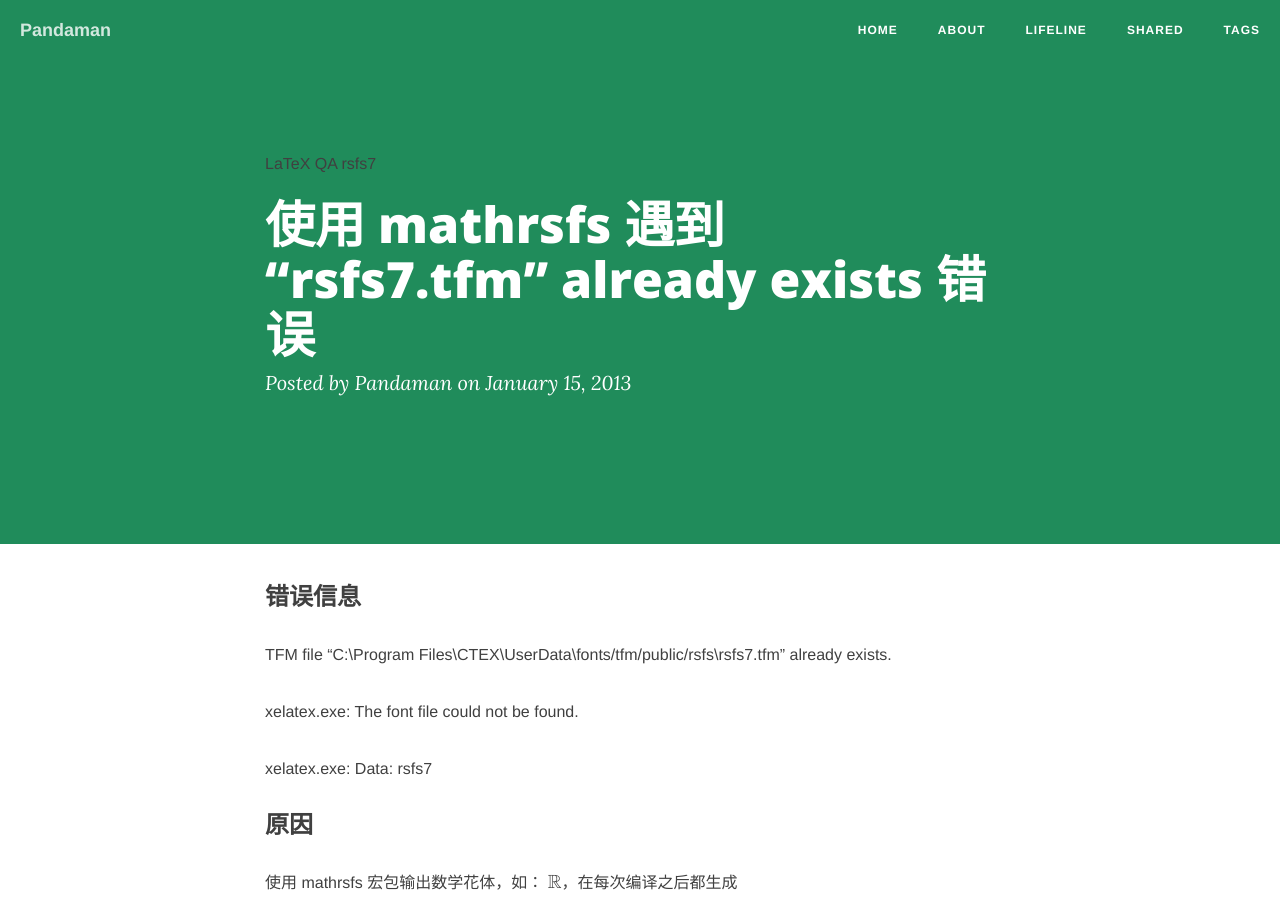
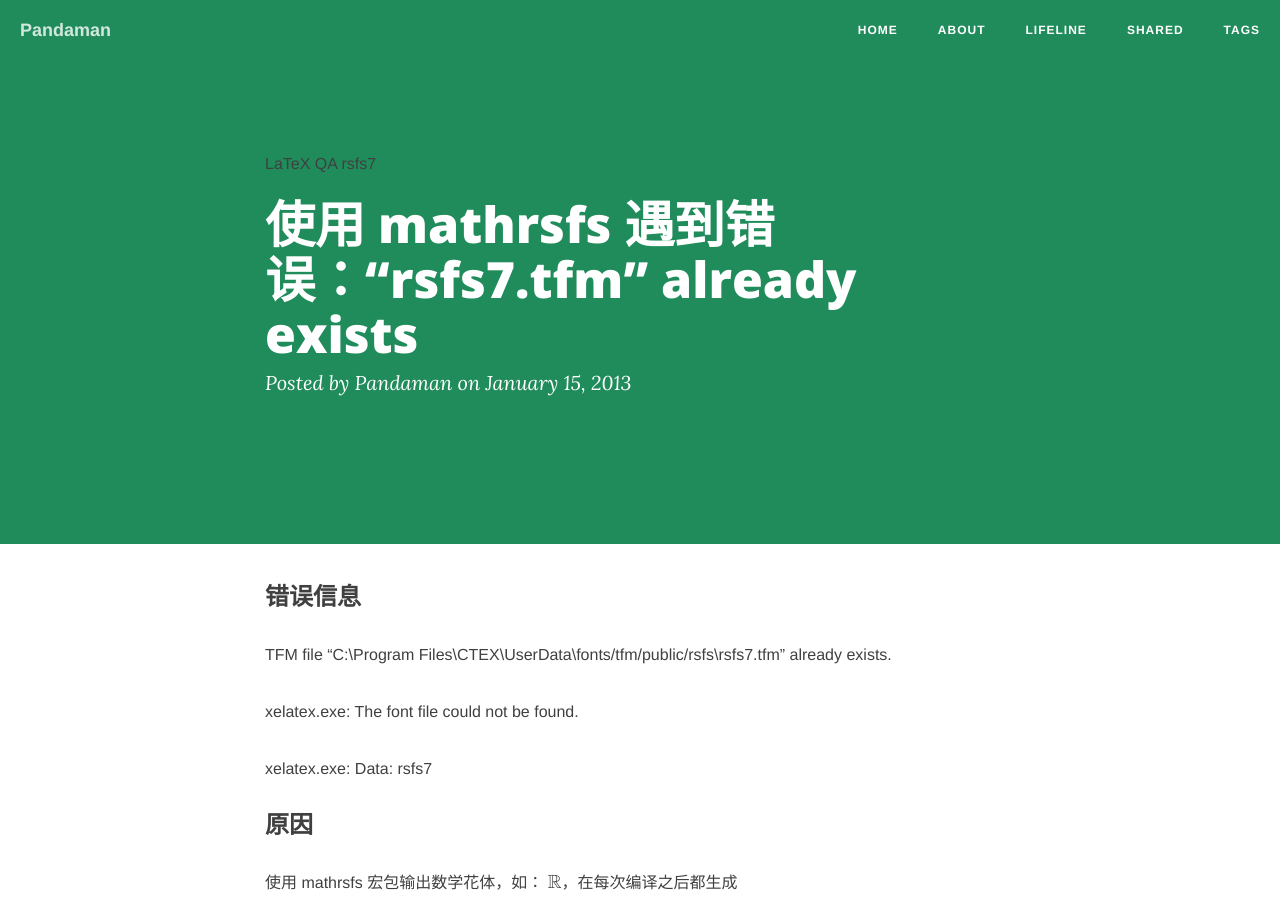
Before and after one commit to ceares/ceares.github.io, a Jekyll site: the page built from _posts/qa/2013-01-15-rsfs7.md, in a window 1280 px wide and 900 px high. Built offline with Jekyll 4.4.1, drawn with Linux system fonts in a browser that asks for light colours; nearby versions of some CDN libraries; formulas are drawn with MathJax 3; comment, search, counter and statistics services are not loaded.

Commit message:
Update 2013-01-15-rsfs7.md

```diff
--- a/_posts/qa/2013-01-15-rsfs7.md
+++ b/_posts/qa/2013-01-15-rsfs7.md
@@ -1,6 +1,6 @@
 ---
 layout: post
-title: 使用 mathrsfs 遇到 “rsfs7.tfm” already exists 错误
+title: 使用 mathrsfs 遇到错误：“rsfs7.tfm” already exists
 date: 2013-01-15
 categories: qa
 tags: [LaTeX,QA,rsfs7]
```
